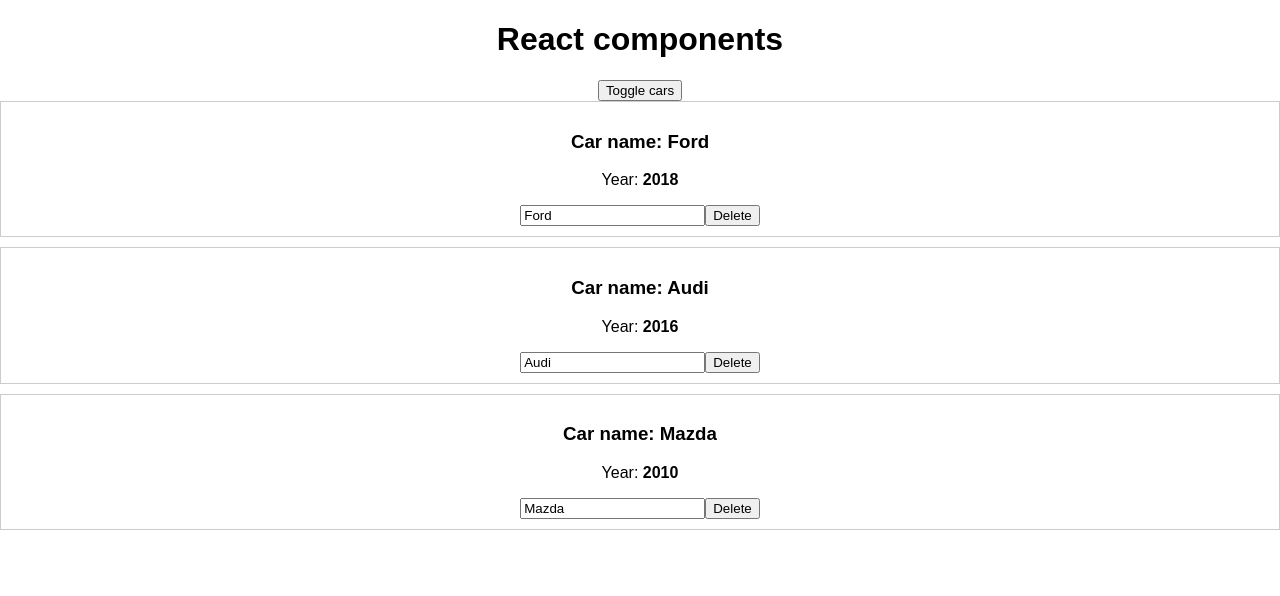
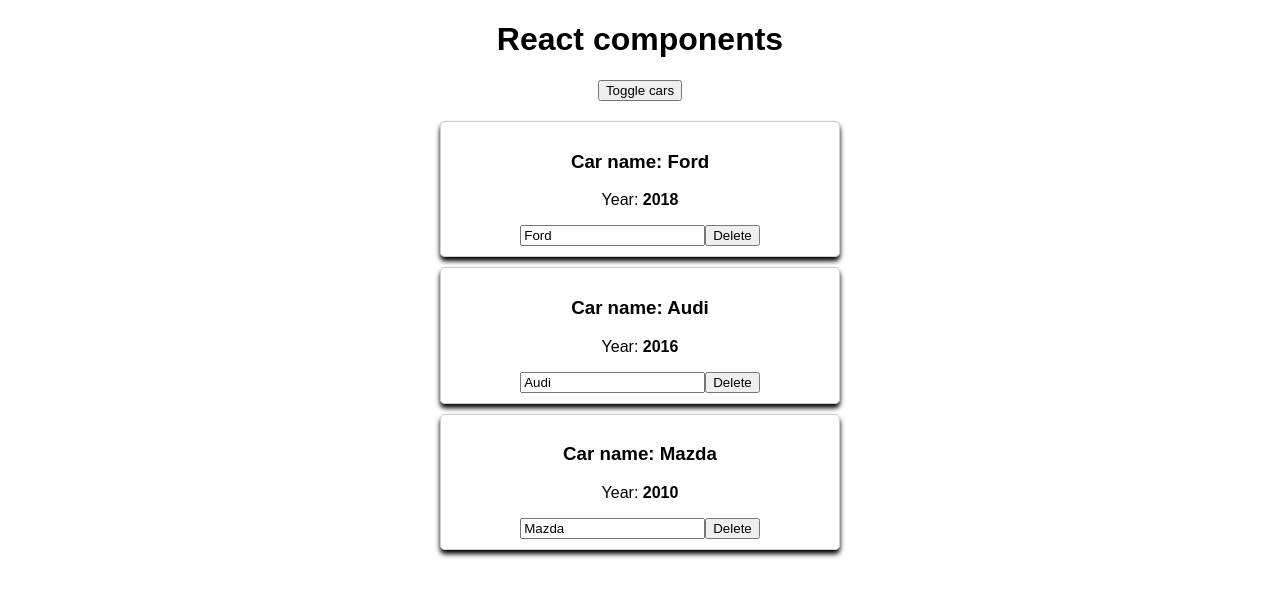
Before and after one commit to tanyaro0607/react-app-cars, a React (Create React App) app: page / in a window 1280 px wide. Both pictures are taken after a click on the button "Toggle cars". Shown: the top 596 px of the page. Built offline with nearby package versions, Linux system fonts and the light colour scheme.

Commit message:
доб Inline-стили

```diff
--- a/src/App.js
+++ b/src/App.js
@@ -45,6 +45,22 @@
       textAlign: 'center'
     }
 
+    let cars = null
+
+    if (this.state.showCars) {
+      cars = this.state.cars.map((car, index) => {
+        return (
+          <Car
+            key={index}
+            name={car.name}
+            year={car.year}
+            onDelete={this.deleteHandler.bind(this, index)}
+            onChangeName={(event) => this.onChangeName(event.target.value, index)}
+          />
+        )
+      })
+    }
+
     return (
       <div style={divStyle}>
         <h1>{this.state.pageTitle}</h1>
@@ -52,20 +68,13 @@
         <button
           onClick={this.toggleCarsHandler}
           >Toggle cars</button>
-
-        { this.state.showCars ?
-            this.state.cars.map((car, index) => {
-              return (
-                <Car
-                  key={index}
-                  name={car.name}
-                  year={car.year}
-                  onDelete={this.deleteHandler.bind(this, index)}
-                  onChangeName={(event) => this.onChangeName(event.target.value, index)}
-                />
-              )
-            }) : null
-      }
+        <div style={{
+          width: '400px',
+          margin: 'auto',
+          paddingTop: '20px'
+        }}>
+          {cars}
+        </div>
 
       </div>
     );
--- a/src/Car/Car.js
+++ b/src/Car/Car.js
@@ -5,7 +5,9 @@
     border: '1px solid #ccc',
     marginBottom: '10px',
     display: 'block',
-    padding: '10px'
+    padding: '10px',
+    boxShadow: '0 4px 5px 0 rgba(0, 0, 0, 14)',
+    borderRadius: '5px'
   }}>
     <h3>Сar name: {props.name}</h3>
     <p>Year: <strong>{props.year}</strong></p>
```
